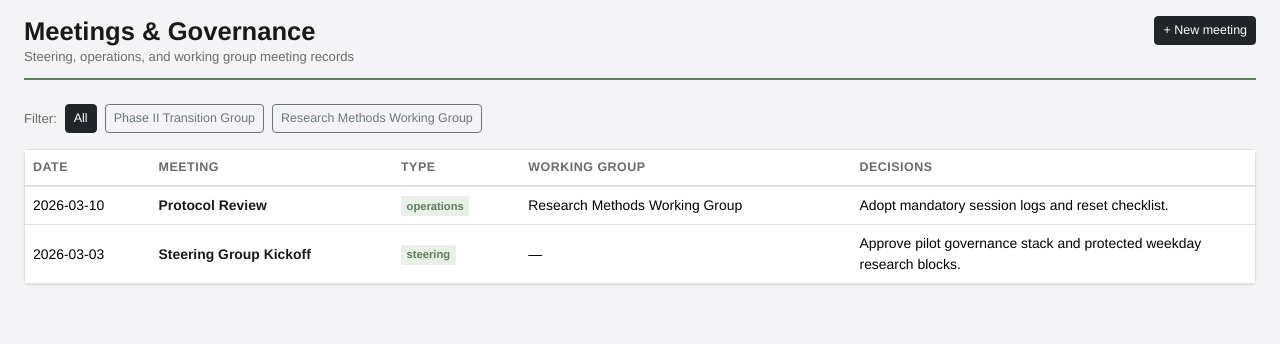
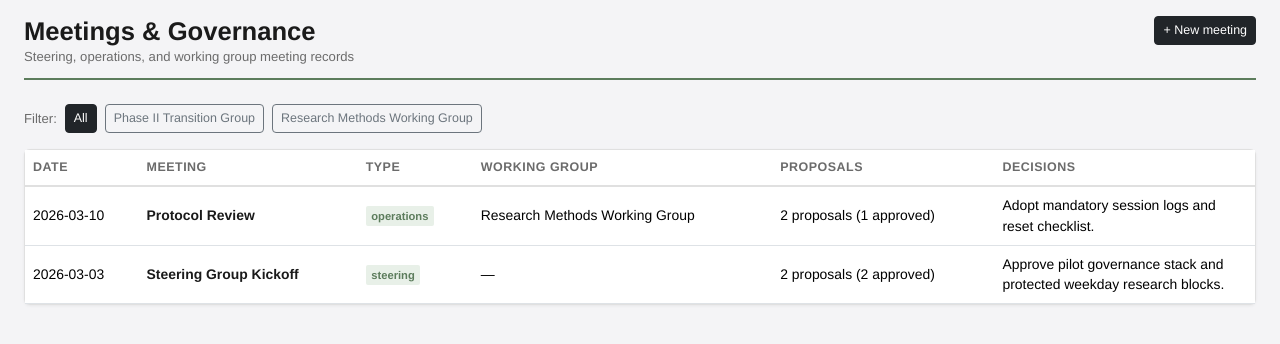
Before and after one commit to iorobertob/ideas-block-org, a Flask app: page /governance in a window 1280 px wide. Shown: the part 52-396 px from the top of the page. Run offline with Flask 3, Linux system fonts and the light colour scheme; a user stored in the database is signed in.

Commit message:
Governance + polls improvements; fix SQLAlchemy relationship warning
- governance.html: proposals column (count + approved count per meeting)
- polls.html: vote progress bar on each card
- models.py: Meeting.proposals lazy dynamic relationship; fix overlaps warning

Co-Authored-By: Claude Sonnet 4.6 <noreply@anthropic.com>

```diff
--- a/app/models.py
+++ b/app/models.py
@@ -120,6 +120,7 @@ class Meeting(OwnershipMixin, db.Model):
     meeting_type = db.Column(db.String(80), default='steering')
     working_group_id = db.Column(db.Integer, db.ForeignKey('working_group.id'), nullable=True)
     working_group = db.relationship('WorkingGroup')
+    proposals = db.relationship('ProposalRecord', lazy='dynamic', foreign_keys='ProposalRecord.meeting_id')
 
 
 class PolicyDocument(OwnershipMixin, db.Model):
@@ -215,7 +216,7 @@ class ProposalRecord(db.Model):
     votes_against = db.Column(db.Integer, default=0)
     dissenting_notes = db.Column(db.Text, default='')
     created_by_id = db.Column(db.Integer, db.ForeignKey('user.id'), nullable=True)
-    meeting = db.relationship('Meeting')
+    meeting = db.relationship('Meeting', overlaps='proposals')
 
 
 class Attachment(db.Model):
--- a/app/templates/governance.html
+++ b/app/templates/governance.html
@@ -53,6 +53,7 @@
           <th>Meeting</th>
           <th class="hide-mobile">Type</th>
           <th class="hide-mobile">Working Group</th>
+          <th class="hide-mobile">Proposals</th>
           <th class="hide-mobile">Decisions</th>
         </tr>
       </thead>
@@ -63,7 +64,14 @@
           <td><a class="primary-link" href="{{ url_for('record_detail', kind='governance', record_id=m.id) }}">{{ m.title }}</a></td>
           <td class="hide-mobile"><span class="agenda-pill">{{ m.meeting_type }}</span></td>
           <td class="hide-mobile small-muted">{% if m.working_group %}{{ m.working_group.name }}{% else %}—{% endif %}</td>
-          <td class="hide-mobile small" style="max-width:280px">{{ (m.decisions or '')[:100] }}{% if m.decisions and m.decisions|length > 100 %}…{% endif %}</td>
+          <td class="hide-mobile small-muted">
+            {% set props = m.proposals.all() %}
+            {% if props %}
+              {{ props|length }} proposal{{ 's' if props|length != 1 }}
+              ({{ props|selectattr('outcome','equalto','approved')|list|length }} approved)
+            {% else %}—{% endif %}
+          </td>
+          <td class="hide-mobile small" style="max-width:200px">{{ (m.decisions or '')[:80] }}{% if m.decisions and m.decisions|length > 80 %}…{% endif %}</td>
         </tr>
         {% endfor %}
       </tbody>
```
Also changed, not shown: app/templates/polls.html (+13 -2 lines).
